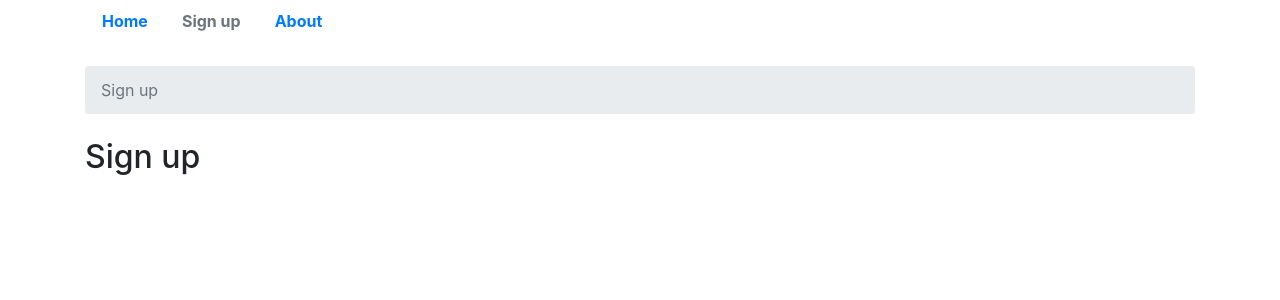
After one commit to alexandrepasc/1stPlayDjango, a Django app: page /signup/ in a window 1280 px wide. The commit adds this page. Shown: the top 300 px of the page. Run offline with Django 3.2, Linux system fonts and the light colour scheme; lists and menus that the app fills with data are empty; some libraries are stand-ins or nearby versions.

Commit message:
Add signup view, url, navbar and page. Add attribute 'breadcrumb' on view to fill the breadcrumb and title block.

```diff
--- a/accounts/views.py
+++ b/accounts/views.py
@@ -1,3 +1,8 @@
 from django.shortcuts import render
 
-# Create your views here.
+
+def signup(request):
+    setattr(request, 'view', 'signup')
+    setattr(request, 'breadcrumb', 'Sign up')
+
+    return render(request, 'signup.html')
--- a/myproject/urls.py
+++ b/myproject/urls.py
@@ -17,6 +17,7 @@ from django.contrib import admin
 from django.urls import path
 from django.conf.urls import url
 
+from accounts import views as accounts_views
 from boards import views
 
 urlpatterns = [
@@ -25,5 +26,6 @@ urlpatterns = [
     url(r'^board/(?P<pk>\d+)$', views.board_topics, name='board_topics'),
     url(r'^board/(?P<pk>\d+)/$', views.board_topics, name='board_topics'),
     url(r'^about/$', views.about, name='about'),
-    url(r'^board/(?P<pk>\d+)/new/$', views.new_topic, name='new_topic')
+    url(r'^board/(?P<pk>\d+)/new/$', views.new_topic, name='new_topic'),
+    url(r'^signup/$', accounts_views.signup, name='signup'),
 ]
--- a/templates/navbar.html
+++ b/templates/navbar.html
@@ -1,10 +1,14 @@
-<table class="nav justify-content-center">
+<table class="nav">
     <tr class="nav-item">
         <th><a class="nav-link
             {% if request.view == 'home' %} disabled" {% else %} active" href="{% url 'home' %}" {% endif %}
             {% if request.view == 'home' %} aria-disabled="true" tabindex="-1" {% endif %}
             >Home</a></th>
         <th><a class="nav-link
+            {% if request.view == 'signup' %} disabled" {% else %} active" href="{% url 'signup' %}" {% endif %}
+            {% if request.view == 'signup' %} aria-disabled="true" tabindex="-1" {% endif %}
+            >Sign up</a></th>
+        <th><a class="nav-link
             {% if request.view == 'about' %} disabled" {% else %} active" href="{% url 'about' %}" {% endif %}
             {% if request.view == 'about' %} aria-disabled="true" tabindex="-1" {% endif %}
             >About</a></th>
--- /dev/null
+++ b/templates/signup.html
@@ -0,0 +1,13 @@
+{% extends 'base.html' %}
+
+{% block title %}
+{{ request.breadcrumb }}
+{% endblock %}
+
+{% block breadcrumb %}
+<li class="breadcrumb-item active">{{ request.breadcrumb }}</li>
+{% endblock %}
+
+{% block content %}
+    <h2>Sign up</h2>
+{% endblock %}
```
